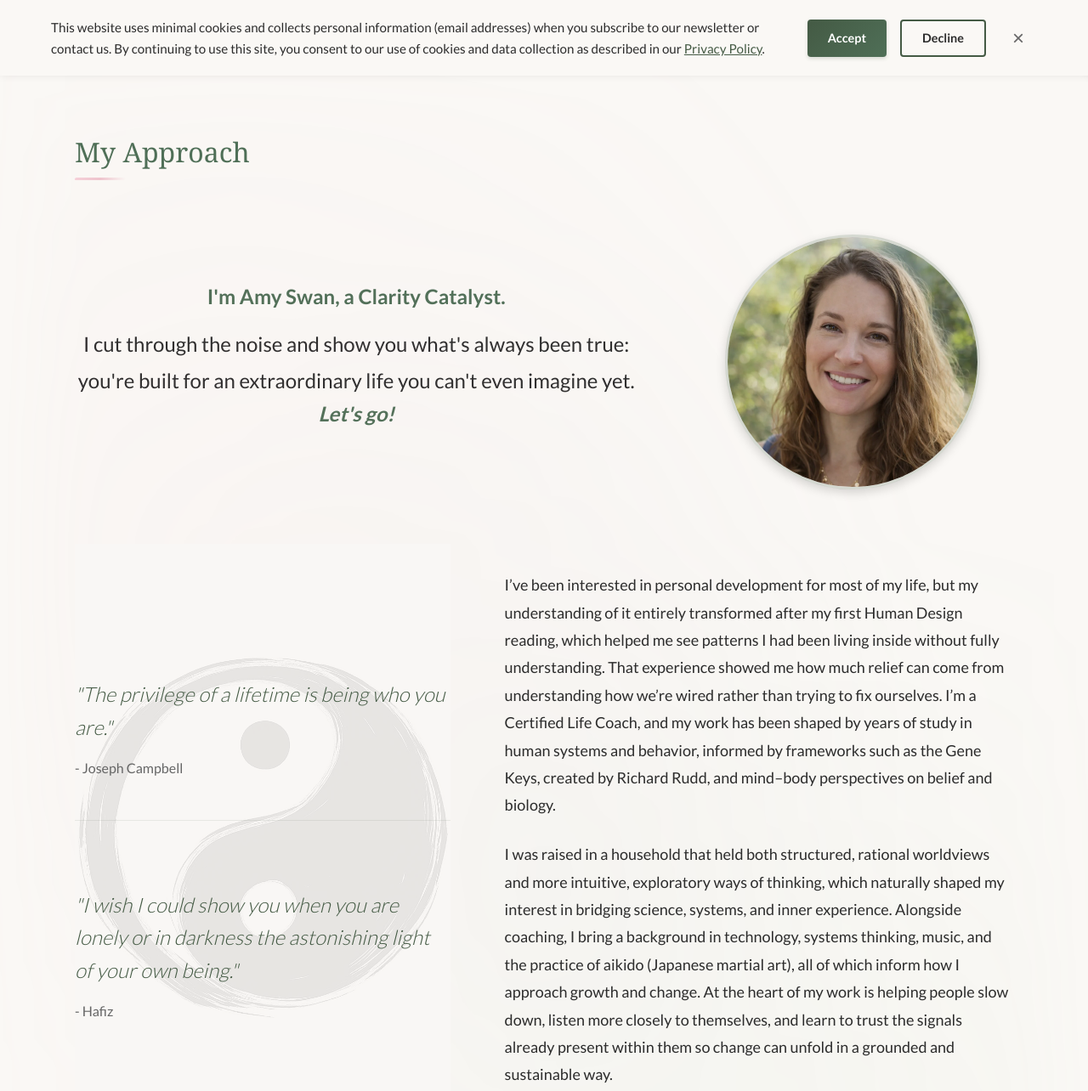
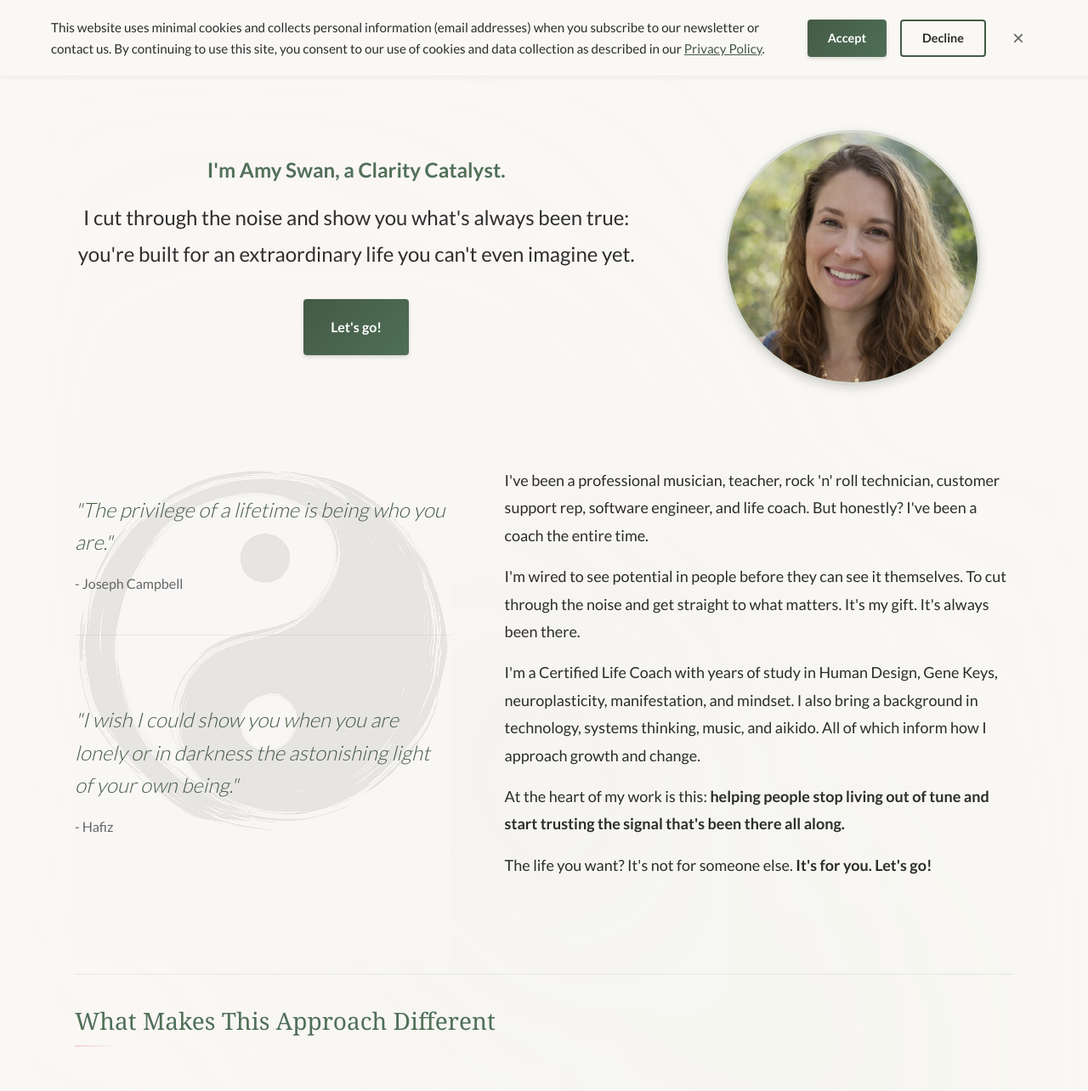
Before and after one commit to msswanshine/lumharalife, a website: page index.html in a window 1280 px wide. Shown: the part 711-1995 px from the top of the page at 85% size. Drawn offline with Linux system fonts and the light colour scheme.

Commit message:
Redo content to be more of who I am.

```diff
--- a/css/styles.css
+++ b/css/styles.css
@@ -376,13 +376,13 @@ section p {
 }
 
 /* Our Approach section styles */
-#my-approach {
+#about-amy {
     position: relative;
     background-color: var(--color-background);
 }
 
 /* Subtle background texture/pattern for approach section with watercolor effect */
-#my-approach::before {
+#about-amy::before {
     content: '';
     position: absolute;
     top: 0;
@@ -398,11 +398,9 @@ section p {
     z-index: 0;
 }
 
-#my-approach > h2 {
-    position: relative;
-    z-index: 1;
+.about-amy-cta-container {
     text-align: center;
-    margin-bottom: var(--spacing-xl);
+    margin-top: var(--spacing-md);
 }
 
 .approach-main-content {
@@ -421,7 +419,7 @@ section p {
 .philosophy-quote {
     display: flex;
     flex-direction: column;
-    justify-content: center;
+    justify-content: flex-start;
     position: relative;
     text-align: center;
     height: 100%;
@@ -429,7 +427,7 @@ section p {
     margin: 0 auto;
     background-image: url('../assets/images/yinyang.webp');
     background-size: contain;
-    background-position: center;
+    background-position: top center;
     background-repeat: no-repeat;
     opacity: 1;
 }
@@ -548,6 +546,7 @@ section p {
     font-size: 1.125rem;
     line-height: 1.8;
     color: var(--color-text);
+    margin-bottom: var(--spacing-sm);
 }
 
 /* Approach summary section */
@@ -650,7 +649,7 @@ section p {
 
     .philosophy-quote {
         text-align: left;
-        margin: 0;
+        margin: 2rem 0 0 0;
     }
 
     .approach-content {
--- a/index.html
+++ b/index.html
@@ -113,8 +113,8 @@
     <lumhara-hero></lumhara-hero>
 
     <main id="main-content">
-        <section id="my-approach">
-            <h2>My Approach</h2>
+        <section id="about-amy">
+            <h2 class="sr-only">About Amy</h2>
 
             <div class="approach-intro">
                 <div class="approach-headshot">
@@ -122,7 +122,10 @@
                 </div>
                 <div class="approach-intro-text">
                     <p class="approach-lead"><strong>I'm Amy Swan, a Clarity Catalyst.</strong>
-                        I cut through the noise and show you what's always been true: you're built for an extraordinary life you can't even imagine yet. <strong><i>Let's go!</i></strong></p>
+                        I cut through the noise and show you what's always been true: you're built for an extraordinary life you can't even imagine yet.</p>
+                        <div class="about-amy-cta-container">
+                            <a href="contact.html" class="cta-button" id="about-amy-cta" aria-label="Book a session with Amy">Let's go!</a>
+                        </div>
                 </div>
             </div>
 
@@ -139,21 +142,11 @@
                 </div>
 
                 <div class="approach-story">
-                    <p>
-                        I’ve been interested in personal development for most of my life, but my understanding of it entirely transformed after my first
-                        Human Design reading, which helped me see patterns I had been living inside without fully understanding. That experience showed me
-                        how much relief can come from understanding how we’re wired rather than trying to fix ourselves. I’m a Certified Life
-                        Coach, and my work has been shaped by years of study in human systems and behavior, informed by frameworks such as the
-                        Gene Keys, created by Richard Rudd, and mind–body perspectives on belief and biology.
-                      </p>
-                      <br />
-                      <p>
-                        I was raised in a household that held both structured, rational worldviews and more intuitive, exploratory ways of
-                        thinking, which naturally shaped my interest in bridging science, systems, and inner experience. Alongside coaching, I
-                        bring a background in technology, systems thinking, music, and the practice of aikido (Japanese martial art), all of which inform how I
-                        approach growth and change. At the heart of my work is helping people slow down, listen more closely to themselves,
-                        and learn to trust the signals already present within them so change can unfold in a grounded and sustainable way.
-                      </p>
+                    <p>I've been a professional musician, teacher, rock 'n' roll technician, customer support rep, software engineer, and life coach. But honestly? I've been a coach the entire time.</p>
+                    <p>I'm wired to see potential in people before they can see it themselves. To cut through the noise and get straight to what matters. It's my gift. It's always been there.</p>
+                    <p>I'm a Certified Life Coach with years of study in Human Design, Gene Keys, neuroplasticity, manifestation, and mindset. I also bring a background in technology, systems thinking, music, and aikido. All of which inform how I approach growth and change.</p>
+                    <p>At the heart of my work is this: <strong>helping people stop living out of tune and start trusting the signal that's been there all along.</strong></p>
+                    <p>The life you want? It's not for someone else. <strong>It's for you. Let's go!</strong></p>
                 </div>
             </div>
 
@@ -188,7 +181,7 @@
                     <div class="featured-offer-content">
                         <h3>What if You Were Born With a Manual?</h3>
                         <h4><strong>Human Design: A Framework for Curiosity</strong></h4>
-                        <p class="featured-offer-description">What if understanding yourself didn’t require fixing anything, but learning how to notice patterns already present within you? In this talk, I’ll introduce Human Design through its origin story, what it’s used for, and how encountering it shifted the way I relate to myself and others. You’ll get a gentle overview of how charts work and leave with a new framework for curiosity about your own patterns, decisions, and inner rhythms.</p>
+                        <p class="featured-offer-description">What if understanding yourself didn't require fixing anything, but learning how to notice patterns already present within you? In this free lunch workshop, I'll introduce Human Design through its origin story, my own experience with it, what it's used for, and how it can shift the way you relate to yourself and others.</p>
                         <div class="featured-offer-details">
                             <p class="featured-offer-date"><strong>Date:</strong> January 30, 2026, 12:00-1:00pm</p>
                             <p class="featured-offer-location"><strong>Location:</strong> White Rabbit Clubhouse, Ashland, OR</p>
--- a/js/lumhara-nav-menu.js
+++ b/js/lumhara-nav-menu.js
@@ -158,7 +158,7 @@ class LumharaNavMenu extends HTMLElement {
             <nav class="menu-overlay" role="navigation" aria-label="Main navigation">
                 <ul class="menu-nav">
                     <li class="menu-item">
-                        <a href="#my-approach" class="menu-link">My Approach</a>
+                        <a href="#about-amy" class="menu-link">About Amy</a>
                     </li>
                     <li class="menu-item">
                         <a href="#offerings" class="menu-link">Offerings</a>
```
